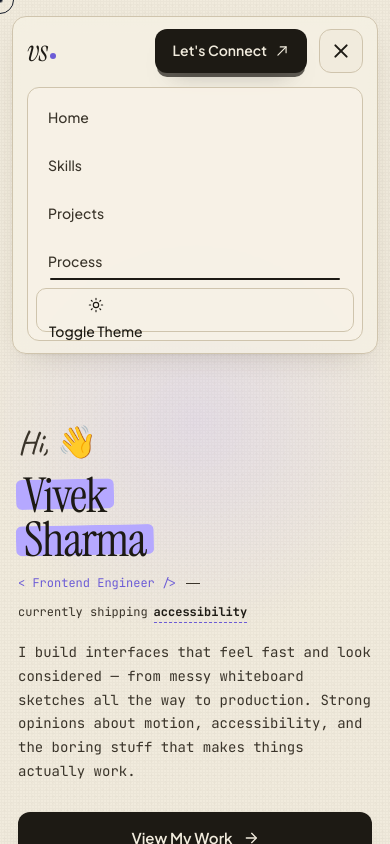
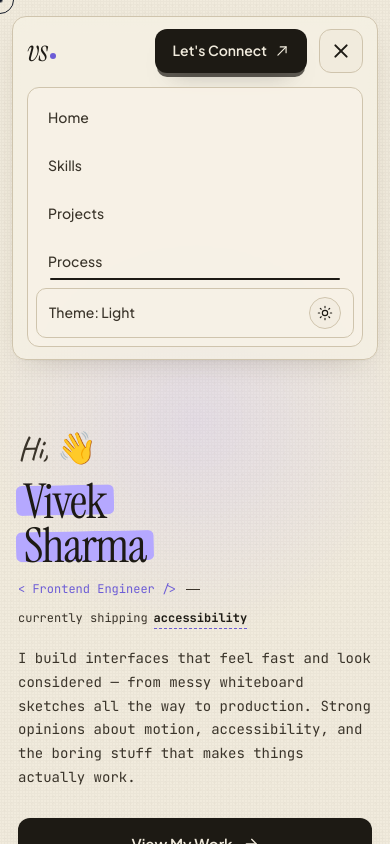
Before and after one commit to KEX-03/Portfolio-V2, a React (Vite) app: page / in a window 390 px wide. Both pictures are taken after a click on the button 341 px from the left and 51 px from the top of the page. Shown: the top 844 px of the page. Built offline with nearby package versions, Linux system fonts and the light colour scheme.

Commit message:
fix(nav): keep mobile menu open on theme toggle click

```diff
--- a/src/hooks/usePortfolioInteractions.ts
+++ b/src/hooks/usePortfolioInteractions.ts
@@ -10,6 +10,7 @@ export function usePortfolioInteractions() {
     const dot = document.querySelector(".cursor-dot") as HTMLElement | null;
     const progress = document.querySelector(".progress") as HTMLElement | null;
     const themeBtn = document.getElementById("themeBtn");
+    const themeText = document.getElementById("themeText");
     const clock = document.getElementById("clock");
     const stepsParent = document.getElementById("steps");
     const toast = document.getElementById("toast");
@@ -69,9 +70,14 @@ export function usePortfolioInteractions() {
     const tick = () => {
       if (clock) clock.textContent = IST_FORMATTER.format(new Date());
     };
+    const syncThemeLabel = () => {
+      const activeTheme = document.documentElement.getAttribute("data-theme");
+      if (themeText) themeText.textContent = `Theme: ${activeTheme === "night" ? "Dark" : "Light"}`;
+    };
     const onThemeToggle = () => {
       const curTheme = document.documentElement.getAttribute("data-theme");
       document.documentElement.setAttribute("data-theme", curTheme === "paper" ? "night" : "paper");
+      syncThemeLabel();
     };
     const onScrollSpy = () => {
       const sectionIds = navLinks
@@ -183,6 +189,7 @@ export function usePortfolioInteractions() {
     onScrollProgress();
     onScrollSpy();
     placeArrows();
+    syncThemeLabel();
     tick();
     clockTimer = window.setInterval(tick, 30000);
     return () => {
--- a/src/index.css
+++ b/src/index.css
@@ -404,16 +404,12 @@ body::after {
 }
 
 .menu-theme-btn {
-  gap: 8px;
-  padding: 0;
   border-radius: 10px;
 }
 
-.menu-theme-btn span {
+.menu-theme-btn .theme-copy,
+.menu-theme-btn .theme-sep {
   display: none;
-  font-family: var(--sans);
-  font-weight: 500;
-  font-size: 14px;
 }
 
 .cta-dark {
@@ -1845,13 +1841,34 @@ footer .now .blip {
   .nav ul .menu-theme-btn {
     width: 100%;
     min-height: 44px;
-    justify-content: flex-start;
+    display: flex;
+    align-items: center;
+    justify-content: space-between;
+    gap: 12px;
     padding: 8px 12px;
     border-radius: 10px;
-  }
-
-  .nav ul .menu-theme-btn span {
+    border: 1px solid var(--line);
+  }
+
+  .nav ul .menu-theme-btn .theme-copy {
     display: inline;
+    font-family: var(--sans);
+    font-weight: 500;
+    font-size: 14px;
+    color: var(--ink-2);
+  }
+
+  .nav ul .menu-theme-btn .theme-icon-wrap {
+    width: 32px;
+    height: 32px;
+    min-width: 32px;
+    margin-left: auto;
+    border-radius: 999px;
+    display: grid;
+    place-items: center;
+    border: 1px solid var(--line);
+    background: color-mix(in oklab, var(--paper) 60%, transparent);
+    padding: 0;
   }
 
   .status {
--- a/src/sections/HeroSection.tsx
+++ b/src/sections/HeroSection.tsx
@@ -127,13 +127,15 @@ export function HeroSection() {
             </li>
           ))}
           <li>
-            <button className="theme-btn menu-theme-btn" id="themeBtn" aria-label="Toggle theme" data-cursor="hover" onClick={() => setIsMenuOpen(false)}>
-              <svg id="themeIcon" width="16" height="16" viewBox="0 0 24 24" fill="none" stroke="currentColor" strokeWidth="1.7" strokeLinecap="round" strokeLinejoin="round">
-                <circle cx="12" cy="12" r="4" />
-                <path d="M12 2v2M12 20v2M4.93 4.93l1.41 1.41M17.66 17.66l1.41 1.41M2 12h2M20 12h2M4.93 19.07l1.41-1.41M17.66 6.34l1.41-1.41" />
-              </svg>
-              <span>Toggle Theme</span>
-            </button>
+            <div className="menu-theme-btn" aria-label="Theme control">
+              <span className="theme-copy" id="themeText">Theme: Light</span>
+              <button className="theme-btn theme-icon-wrap" id="themeBtn" type="button" aria-label="Toggle theme" data-cursor="hover">
+                <svg id="themeIcon" width="16" height="16" viewBox="0 0 24 24" fill="none" stroke="currentColor" strokeWidth="1.7" strokeLinecap="round" strokeLinejoin="round">
+                  <circle cx="12" cy="12" r="4" />
+                  <path d="M12 2v2M12 20v2M4.93 4.93l1.41 1.41M17.66 17.66l1.41 1.41M2 12h2M20 12h2M4.93 19.07l1.41-1.41M17.66 6.34l1.41-1.41" />
+                </svg>
+              </button>
+            </div>
           </li>
         </ul>
         <span className="status" id="status">
```
